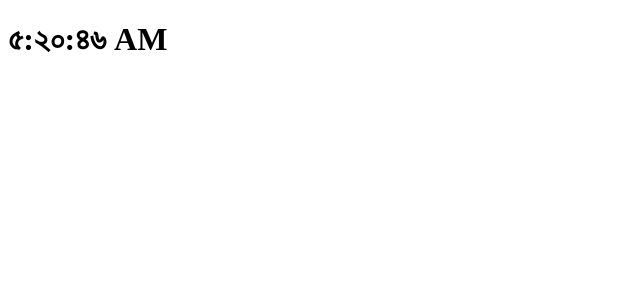
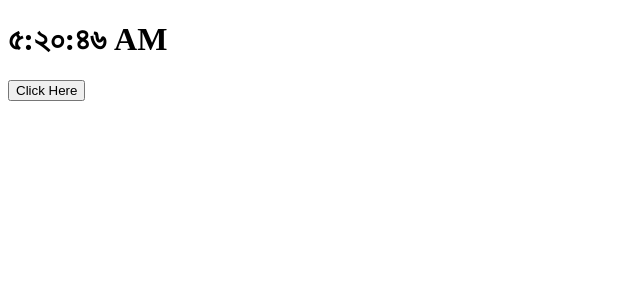
Before and after one commit to pitashpalmal/myreact, a React (Create React App) app: page / in a window 1280 px wide. Shown: the top 300 px of the page, without its empty margins (0-640 px from the left). Built offline with nearby package versions, Linux system fonts and the light colour scheme.

Commit message:
Event handling and control re rendering

```diff
--- a/src/App.js
+++ b/src/App.js
@@ -2,8 +2,11 @@
 import Clock from './components/Clock';
 
 function App() {
+  console.log('app render');
   return (
-    <div><Clock locale="bn-BD" /> </div>
+    <div>
+      <Clock></Clock>
+    </div>
   );
 }
 
--- /dev/null
+++ b/src/components/Button.js
@@ -0,0 +1,28 @@
+import React from "react";
+
+class button extends React.Component {
+    //life cycle hook shouldComponentUpdate()
+    shouldComponentUpdate(nextProps) {
+        //Destructuring rename
+        const { change:currentChange, locale:currentLocale } = this.props;
+        const { change:nextChange, locale:nextLocale } = nextProps;
+
+        if(currentChange === nextChange && nextLocale === currentLocale){
+            return false;
+        }
+
+        return true;
+
+    }
+
+    render() {
+        console.log('button component');
+        const { change, locale } = this.props;
+        return (
+            // <button type="button" onClick={ change }>Click Here</button>
+            <button type="button" onClick={ () => change(locale) }>Click Here</button>
+        )
+    }
+}
+
+export default button;
--- a/src/components/Clock.js
+++ b/src/components/Clock.js
@@ -1,12 +1,8 @@
 import React from 'react';
+import Button from './Button';
 
 class Clock extends React.Component {
-  // constructor(props){
-  //   super(props);
-  //   this.state = { date: new Date() };
-  // }
-
-  state = { date: new Date() };
+  state = { date: new Date(), locale: 'bn-BD' };
 
   componentDidMount(){
     //this is life cycle event. one kind of document get ready
@@ -14,6 +10,12 @@
   }
   componentWillUnmount(){
     clearInterval(this.clockTimer);
+  }
+
+  handleClick = (locale) => {
+    this.setState({
+      locale,
+    });
   }
 
   tick() {
@@ -24,10 +26,16 @@
 
 
     render() {
+      console.log('clock component render');
+      const { date,locale } = this.state;
       return (
-        <h1 className="heading">
-          <span className="text"> {this.state.date.toLocaleTimeString(this.props.locale)}</span>
-        </h1>
+        <div>
+          <h1 className="heading">
+            <span className="text"> {date.toLocaleTimeString(locale)}</span>
+          </h1>
+          {/* <Button change={this.handleClick.bind(this, 'en-US')}>Click Here</Button> */}
+          <Button change={this.handleClick} locale="en-US">Click Here</Button>
+        </div>
       );
     }
   }
```
Also changed, not shown: src/index.html (added, +36 -0 lines).
